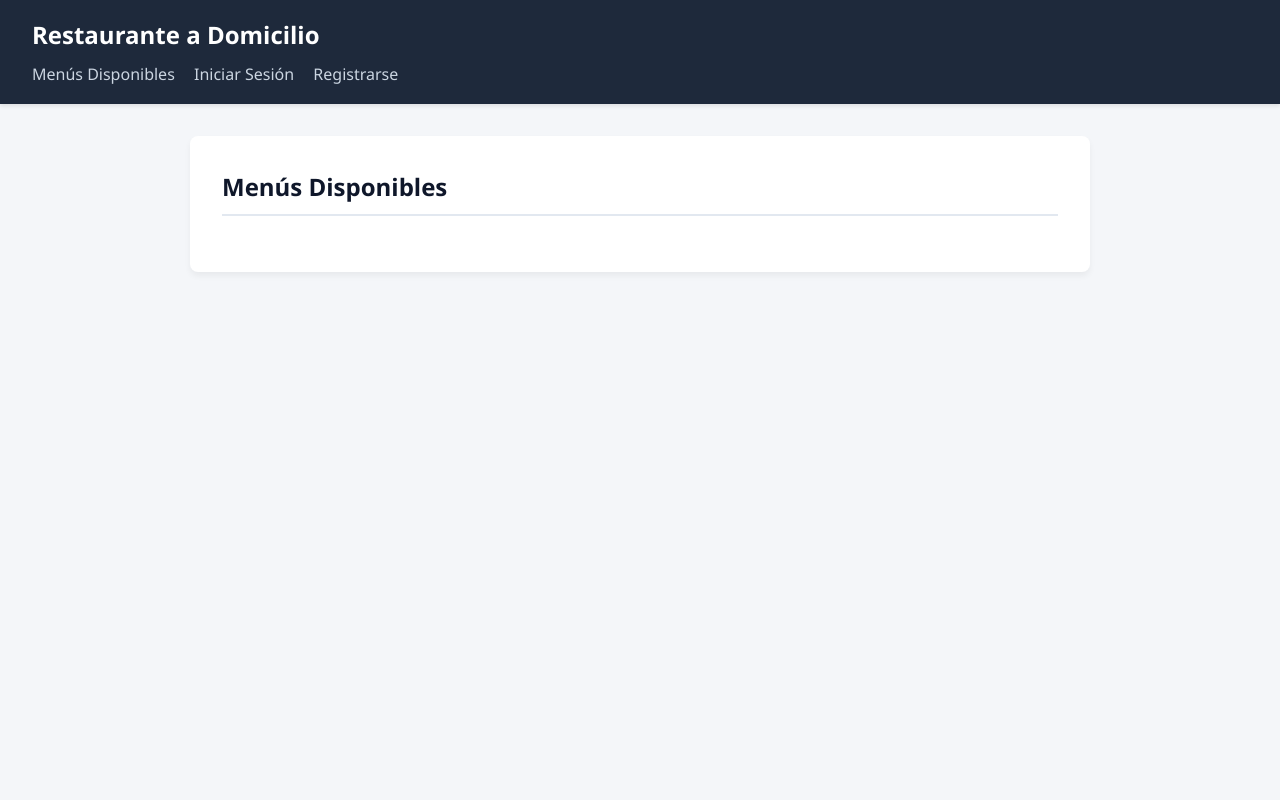
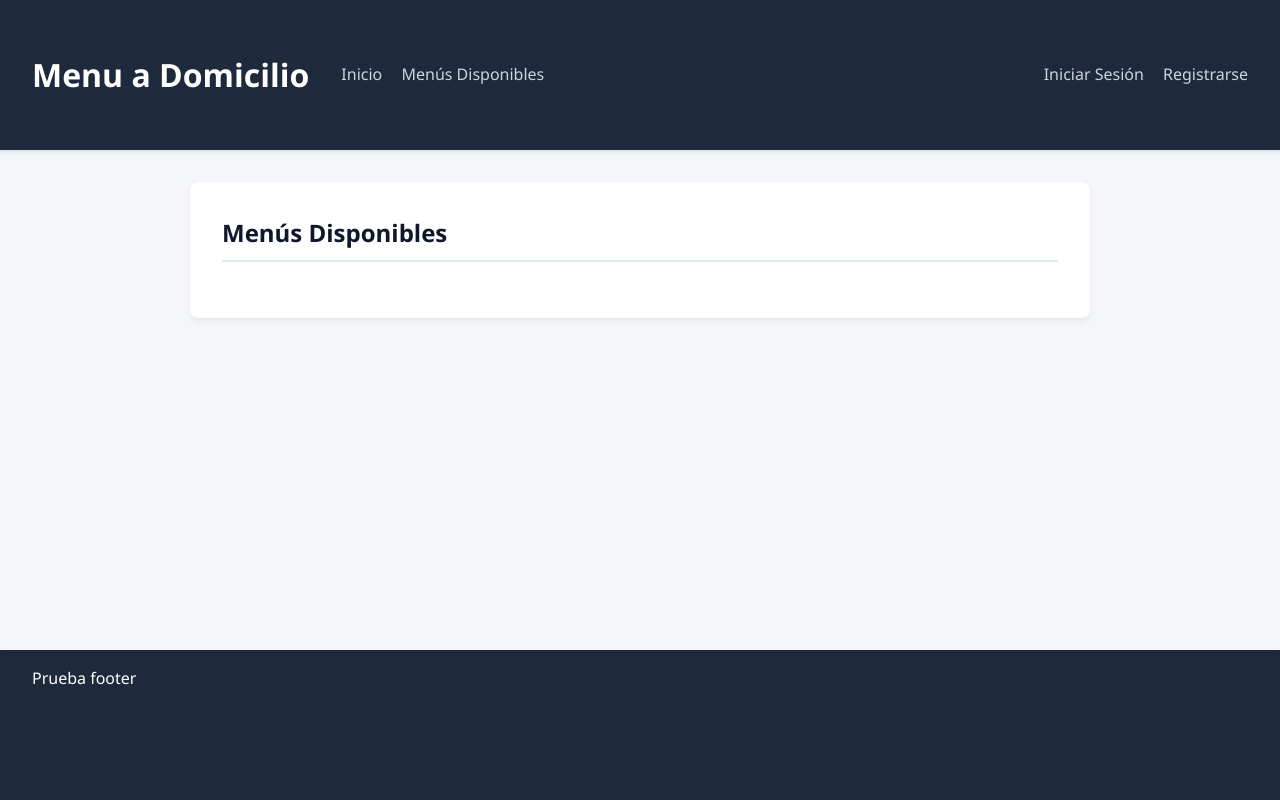
Before and after one commit to ikergamboa/INGENIERIA_WEB_PROYECTO, a Django app: page /catalogo/menus/ in a window 1280 px wide. Run offline with Django 5.2, Linux system fonts and the light colour scheme; data that the repository does not hold is empty.

Commit message:
añadida pantalla de inicio con video de presentacion.

```diff
--- a/menu_domicilio/menu_domicilio/urls.py
+++ b/menu_domicilio/menu_domicilio/urls.py
@@ -16,11 +16,10 @@ Including another URLconf
 """
 from django.contrib import admin
 from django.urls import include, path
-from django.views.generic.base import RedirectView
+from django.views.generic import TemplateView
 
 urlpatterns = [
-    path('', RedirectView.as_view(url='/catalogo/menus/', permanent=False)),
-    path('admin/', admin.site.urls),
+path('', TemplateView.as_view(template_name='inicio.html'), name='inicio'),    path('admin/', admin.site.urls),
     path('catalogo/', include('catalogo.urls')),
     path('gestion/', include('gestion.urls')),
     path('pedidos/', include('pedidos.urls')),
--- a/menu_domicilio/static/css/style.css
+++ b/menu_domicilio/static/css/style.css
@@ -10,19 +10,40 @@ body {
     background-color: #f4f6f9;
     color: #333;
     line-height: 1.6;
+    display: flex;
+    flex-direction: column;
+    min-height: 100vh;
 }
 
 /* Cabecera y Barra de navegación */
-header {
+header, footer {
     background-color: #1e293b;
     color: #ffffff;
     padding: 1rem 2rem;
     box-shadow: 0 2px 4px rgba(0, 0, 0, 0.1);
+    min-height: 150px;
+}
+
+header {
+    display: flex;
+    flex-direction: row;
+    align-items: center;
+    gap: 2rem;
+}
+
+footer {
+    margin-top: auto;
 }
 
 header h1 {
-    font-size: 1.5rem;
-    margin-bottom: 0.5rem;
+    font-size: 2rem;
+}
+
+nav {
+    flex: 1;
+    display: flex;
+    justify-content: space-between;
+    align-items: center;
 }
 
 nav ul {
@@ -51,6 +72,7 @@ nav span {
 
 /* Contenido Principal */
 main {
+    width: 100%;
     max-width: 900px;
     margin: 2rem auto;
     background: #ffffff;
@@ -166,3 +188,11 @@ button:hover,
 .btn:hover {
     background-color: #1d4ed8;
 }
+
+.inicio-video{
+    width: 100%;
+    height: 700px;
+    object-fit: cover;
+    display: block;
+    object-fit: cover
+}
--- a/menu_domicilio/templates/base.html
+++ b/menu_domicilio/templates/base.html
@@ -8,9 +8,10 @@
 </head>
 <body>
     <header>
-        <h1>Restaurante a Domicilio</h1>
+        <h1>Menu a Domicilio</h1>
         <nav>
             <ul>
+                <li><a href="{% url 'inicio' %}">Inicio</a></li>
                 <!-- Enlace universal -->
                 <li><a href="{% url 'catalogo:menus_disponibles' %}">Menús Disponibles</a></li>
 
@@ -19,10 +20,15 @@
                     <li><a href="{% url 'pedidos:mis_pedidos' %}">Mis Pedidos</a></li>
 
                     {% if user.is_staff %}
-                        <!-- Opción visible solo si es Administrador / Staff -->
+                        <!-- Opción visible solo si es Administrador -->
                         <li><a href="{% url 'gestion:panel_cocina' %}">Panel de Cocina</a></li>
                     {% endif %}
+                {% endif %}
+            </ul>
 
+            <ul>
+                {% if user.is_authenticated %}
+                    <!-- Usuario con sesión iniciada -->
                     <li><span>Hola, {{ user.username }}</span></li>
                     <li><a href="{% url 'gestion:logout' %}">Cerrar Sesión</a></li>
                 {% else %}
@@ -34,9 +40,16 @@
         </nav>
     </header>
 
+    {% block portada %}
+    {% endblock %}
+
     <main>
         {% block content %}
         {% endblock %}
     </main>
+
+    <footer>
+        <p>Prueba footer</p>
+    </footer>
 </body>
 </html>
```
Also changed, not shown: menu_domicilio/templates/inicio.html (added, +11 -0 lines), menu_domicilio/static/img/portada.jpg (added), 2 other files.
